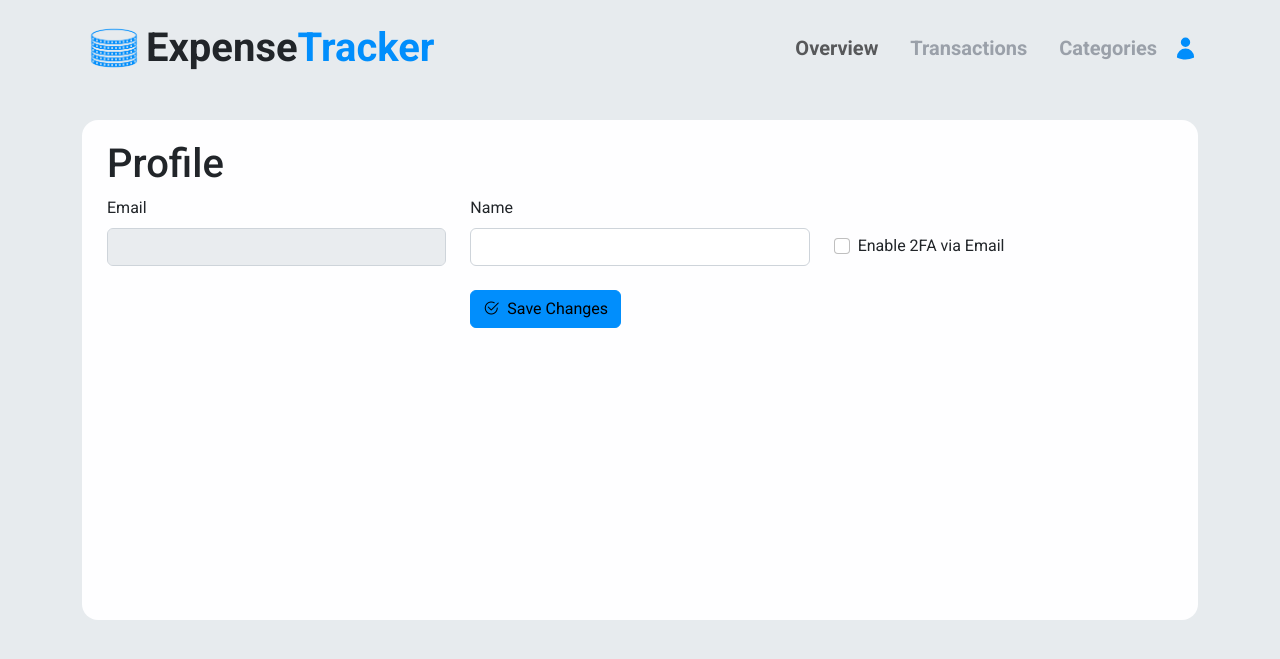
After one commit to adil-taf/PHP-slim-expense-tracker-app, a PHP site: template resources/views/profile/index.twig in a window 1280 px wide. The commit adds this page. Shown: the top 659 px of the page. Run offline with PHP 8.4, Linux system fonts and the light colour scheme; the template is opened without the code that fills it, so the values that code supplies are empty; style sheets or scripts are compiled from the project's sources; some libraries are stand-ins or nearby versions.

Commit message:
Build profile page

```diff
--- a/configs/routes/web.php
+++ b/configs/routes/web.php
@@ -5,6 +5,7 @@ declare(strict_types=1);
 use App\Controllers\AuthController;
 use App\Controllers\CategoryController;
 use App\Controllers\HomeController;
+use App\Controllers\ProfileController;
 use App\Controllers\ReceiptController;
 use App\Controllers\TransactionController;
 use App\Controllers\TransactionImporterController;
@@ -48,6 +49,11 @@ return function (App $app) {
             );
             $transactions->post('/{transaction}/review', [TransactionController::class, 'toggleReviewed']);
         });
+
+        $group->group('/profile', function (RouteCollectorProxy $profile) {
+            $profile->get('', [ProfileController::class, 'index']);
+            $profile->post('', [ProfileController::class, 'update']);
+        });
     })->add(VerifyEmailMiddleware::class)->add(AuthMiddleware::class);
 
     $app->group('', function (RouteCollectorProxy $group) {
--- /dev/null
+++ b/resources/js/profile.js
@@ -0,0 +1,25 @@
+import { post } from "./ajax";
+
+window.addEventListener("DOMContentLoaded", function () {
+  const saveProfileBtn = document.querySelector(".save-profile");
+
+  saveProfileBtn.addEventListener("click", function () {
+    const form = this.closest("form");
+    const formData = new FormData(form);
+    const data = Object.fromEntries(formData.entries());
+
+    saveProfileBtn.classList.add("disabled");
+
+    post("/profile", data, form)
+      .then((response) => {
+        saveProfileBtn.classList.remove("disabled");
+
+        if (response.ok) {
+          alert("Profile has been updated.");
+        }
+      })
+      .catch(() => {
+        saveProfileBtn.classList.remove("disabled");
+      });
+  });
+});
--- a/resources/views/layout.twig
+++ b/resources/views/layout.twig
@@ -47,9 +47,12 @@
                     </a>
                     <ul class="dropdown-menu" aria-labelledby="userDropDownMenu">
                         <li>
+                            <a href="/profile" class="dropdown-item">Profile</a>
+                        </li>
+                        <li>
                             <form action="/logout" method="post">
                                 {{ csrf.fields | raw }}
-                                <button class="dropdown-item" href="#">Log Out</button>
+                                <button class="dropdown-item">Log Out</button>
                             </form>
                         </li>
                     </ul>
--- /dev/null
+++ b/resources/views/profile/index.twig
@@ -0,0 +1,49 @@
+{% extends 'layout.twig' %}
+
+{% block stylesheets %}
+    {{ parent() }}
+    {{ encore_entry_link_tags('profile') }}
+{% endblock %}
+
+{% block javascripts %}
+    {{ parent() }}
+    {{ encore_entry_script_tags('profile') }}
+{% endblock %}
+
+{% block title %}Profile{% endblock %}
+
+{% block content %}
+    <div class="profile container content-body">
+        <h1>Profile</h1>
+        <form>
+            <div class="row d-flex align-items-center">
+                <div class="col-md-4">
+                    <label for="email" class="form-label">Email</label>
+                    <input type="email" class="form-control" id="email" name="email" value="{{ profileData.email }}" disabled>
+                </div>
+                <div class="col-md-4">
+                    <label for="name" class="form-label">Name</label>
+                    <input type="text" class="form-control" id="name" name="name" value="{{ profileData.name }}">
+                </div>
+                <div class="col-md-4">
+                    <label class="form-label">&nbsp;</label>
+                    <div class="form-check">
+                        <input type="checkbox"
+                               class="form-check-input"
+                               id="twoFactor"
+                               value="1"
+                               name="twoFactor" {{ profileData.twoFactor ? 'checked' : '' }}>
+                        <label class="form-check-label" for="twoFactor">Enable 2FA via Email</label>
+                    </div>
+                </div>
+            </div>
+            <div class="mt-4 row justify-content-center">
+                <div class="col-md-4 d-flex gap-2">
+                    <button type="button" class="btn btn-primary save-profile">
+                        <i class="bi bi-check2-circle me-1"></i> Save Changes
+                    </button>
+                </div>
+            </div>
+        </form>
+    </div>
+{% endblock %}
--- a/webpack.config.js
+++ b/webpack.config.js
@@ -24,6 +24,7 @@ Encore
     .addEntry("categories", "./resources/js/categories.js")
     .addEntry("transactions", "./resources/js/transactions.js")
     .addEntry("auth", "./resources/js/auth.js")
+    .addEntry("profile", "./resources/js/profile.js")
 
     // When enabled, Webpack "splits" your files into smaller pieces for greater optimization.
     .splitEntryChunks()
```
Also changed, not shown: app/Controllers/ProfileController.php (added, +48 -0 lines), app/DataObjects/UserProfileData.php (added, +15 -0 lines), app/Entity/User.php (+12 -1 lines), app/RequestValidators/UpdateProfileRequestValidator.php (added, +26 -0 lines), app/Services/UserProfileService.php (added, +31 -0 lines).
